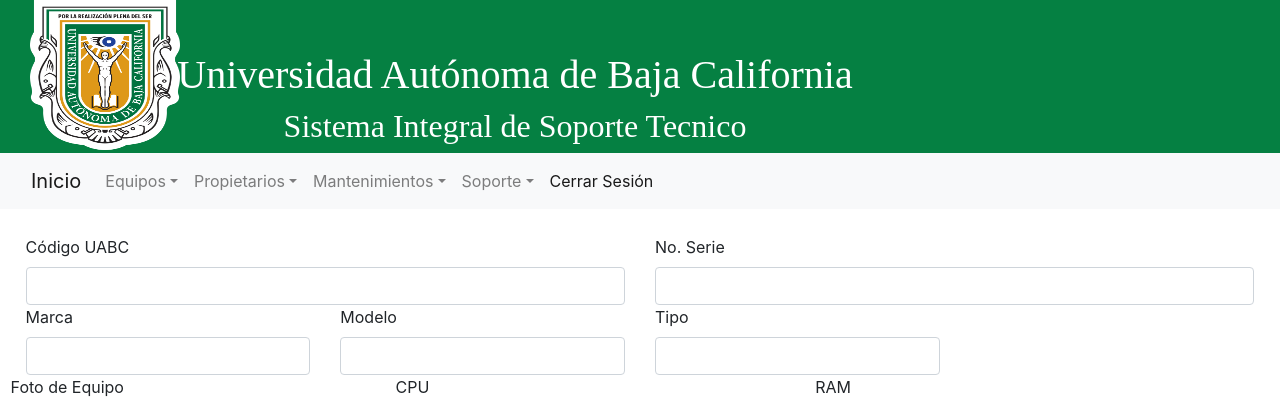
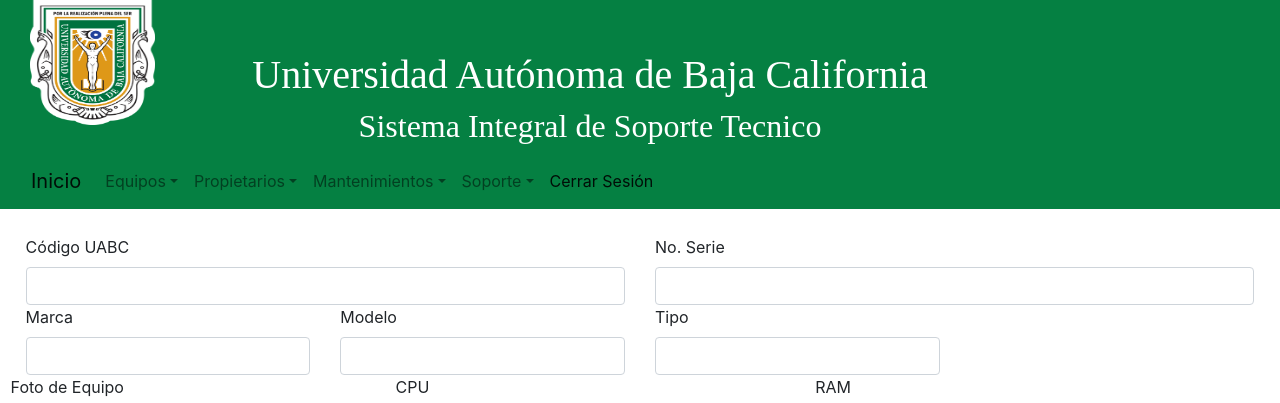
Before and after one commit to MrBrianZX/SiSoporte, a PHP site: page / in a window 1280 px wide. Shown: the top 403 px of the page. Run offline with PHP 8.4, Linux system fonts and the light colour scheme.

Commit message:
Contenedor de Imagen actualizado
Se actualizo el contenedor con el logo, fuente y letras para ajuste automático.

```diff
--- a/index.html
+++ b/index.html
@@ -17,11 +17,11 @@
 		<!-- Elementos del contenedor -->
 		<div class="navbar-header col-md-12">
 			<div class="navbar-header navbar-header-min col-md-2">
-				<h1 class="logo"> <a href="http://www.uabc.mx/" target="_blank" rel="noopener"><img width="150" height="150" alt="Escudo univesitario UABC" data-src="media/images/uabcLogo.png" class=" ls-is-cached lazyloaded" src="media/images/uabcLogo.png"><noscript><img width="125" height="125" src="media/images/uabcLogo.png" alt="Escudo univesitario UABC"></noscript></a></h1> </div>
-			<h1 class="text-center text-white" style="margin-top: 50px;font-weight: 500; font-size: %; font-family: 'Proxima Nova';"> Universidad Autónoma de Baja California</h1>
+				<h1 class="logo"> <a href="http://www.uabc.mx/" target="_blank" rel="noopener"><img width="125" height="125" alt="Escudo univesitario UABC" data-src="media/images/uabcLogo.png" class=" ls-is-cached lazyloaded" src="media/images/uabcLogo.png"><noscript><img width="125" height="125" src="media/images/uabcLogo.png" alt="Escudo univesitario UABC"></noscript></a></h1> </div>
+			<h1 class="text-center text-white" style="margin-top: 50px;font-weight: 500; font-family: 'Proxima Nova';"> Universidad Autónoma de Baja California</h1>
 			<h2 class="text-center text-white" style="font-weight: 500; font-family: 'Proxima Nova';"> Sistema Integral de Soporte Tecnico</h2> </div>
-		<nav class="navbar navbar-expand-lg navbar-light bg-light">
-			<div class="container-fluid"> <a class="navbar-brand" href="#">Inicio</a>
+		<nav class="navbar navbar-expand-lg navbar-light">
+            <div class="container-fluid"> <a class="navbar-brand" href="#">Inicio</a>
 				<button class="navbar-toggler" type="button" data-bs-toggle="collapse" data-bs-target="#navbarNavDropdown" aria-controls="navbarNavDropdown" aria-expanded="false" aria-label="Toggle navigation"> <span class="navbar-toggler-icon"></span> </button>
 				<div class="collapse navbar-collapse" id="navbarNavDropdown">
 					<ul class="navbar-nav">
--- a/styles/styles.css
+++ b/styles/styles.css
@@ -5,35 +5,31 @@ h1 {
 }
 
 h2 {
+    font-size: 50px;
     text-align: center;
     margin-right: 250px;
 }
 
 div.header{
-    background: rgb(5,128,66);
+    background: rgb(5, 128, 66);
 }
 
-.container{
-    background: yellow;
-}
 
 .logo{
     float:left;
-    margin-right:-250px;
+    margin-right:10px;
 }
 
 .contenedor{
     height: auto;
-    /*width: 80%;*/
     margin: 2%;
-
 }
 
 textarea {
-  resize: none;
+    resize: none;
 }
+
 .foto{
-  display: flex;
-  justify-content: center;
-
+    display: flex;
+    justify-content: center;
 }
```
